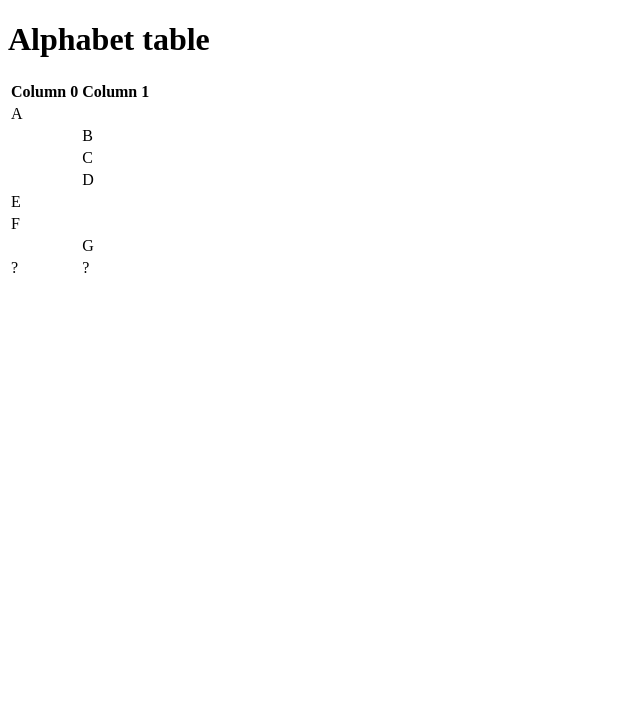
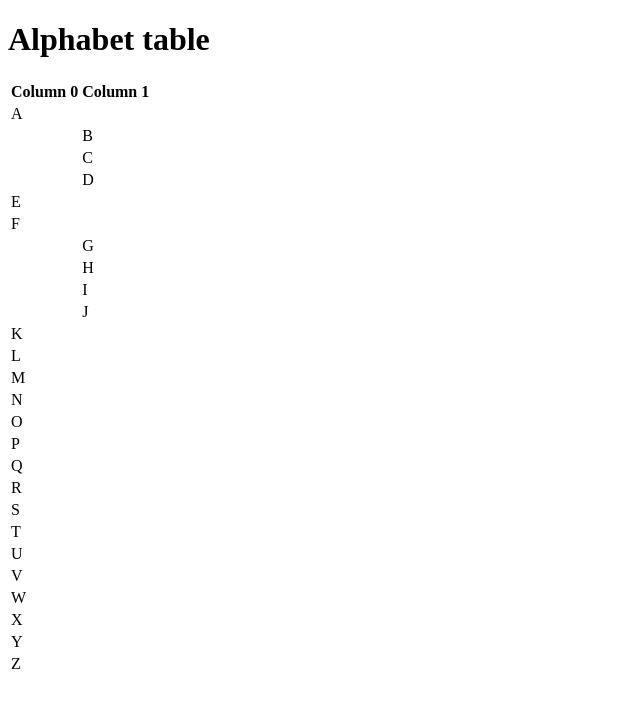
Before and after one commit to comp426-2022-fall/a01-koushiksridhar, a website: page public/index.html in a window 1280 px wide. Shown: the whole page, without its empty margins (0-640 px from the left). Drawn offline with Linux system fonts and the light colour scheme.

Commit message:
update package.json

```diff
--- a/public/index.html
+++ b/public/index.html
@@ -37,7 +37,61 @@
     						<td></td><td>G</td>
   					</tr>
   					<tr>
-    						<td>?</td><td>?</td>
+    						<td></td><td>H</td>
+  					</tr>
+  					<tr>
+    						<td></td><td>I</td>
+  					</tr>
+  					<tr>
+    						<td></td><td>J</td>
+  					</tr>
+  					<tr>
+    						<td>K</td><td></td>
+  					</tr>
+  					<tr>
+    						<td>L</td><td></td>
+  					</tr>
+  					<tr>
+    						<td>M</td><td></td>
+  					</tr>
+  					<tr>
+    						<td>N</td><td></td>
+  					</tr>
+  					<tr>
+    						<td>O</td><td></td>
+  					</tr>
+  					<tr>
+    						<td>P</td><td></td>
+  					</tr>
+  					<tr>
+    						<td>Q</td><td></td>
+  					</tr>
+  					<tr>
+    						<td>R</td><td></td>
+  					</tr>
+  					<tr>
+    						<td>S</td><td></td>
+  					</tr>
+  					<tr>
+    						<td>T</td><td></td>
+  					</tr>
+  					<tr>
+    						<td>U</td><td></td>
+  					</tr>
+  					<tr>
+    						<td>V</td><td></td>
+  					</tr>
+  					<tr>
+    						<td>W</td><td></td>
+  					</tr>
+  					<tr>
+    						<td>X</td><td></td>
+  					</tr>
+  					<tr>
+    						<td>Y</td><td></td>
+  					</tr>
+  					<tr>
+    						<td>Z</td><td></td>
   					</tr>
 				</tbody>
 			</table>
```
Also changed, not shown: package.json (+11 -12 lines), 1 other file.
